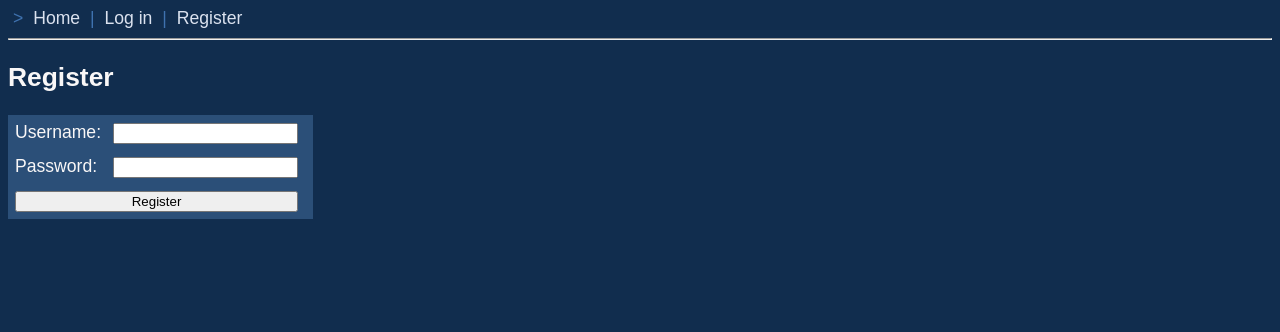
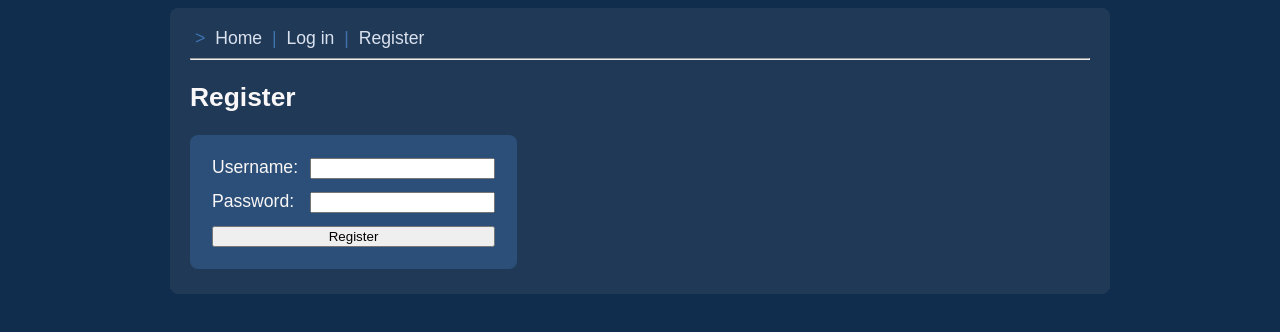
Before and after one commit to rikurauhala/hack-this, a React (Create React App) app in the folder web/: page /register in a window 1280 px wide. Shown: the top 332 px of the page. Built offline with nearby package versions, Linux system fonts and the light colour scheme.

Commit message:
Improve the styling of the site

```diff
--- a/web/src/App.tsx
+++ b/web/src/App.tsx
@@ -5,8 +5,23 @@ import Login from './pages/Login';
 import Register from './pages/Register';
 
 const App = (): JSX.Element => {
+  const styleMain = {
+    display: 'flex',
+    justifyContent: 'center',
+  };
+
+  const styleContainer = {
+    backgroundColor: '#1f3957',
+    borderRadius: '8px',
+    maxWidth: '900px',
+    padding: '20px',
+    width: '90%',
+  };
+
   return (
     <BrowserRouter>
+      <div id="main" style={styleMain}>
+        <div id="container" style={styleContainer}>
           <NavigationBar />
           <hr style={{ color: '#3F72AF' }} />
           <Routes>
@@ -14,6 +29,8 @@ const App = (): JSX.Element => {
             <Route element={<Login />} path="/login" />
             <Route element={<Register />} path="/register" />
           </Routes>
+        </div>
+      </div>
     </BrowserRouter>
   );
 };
--- a/web/src/components/registration/RegistrationForm.tsx
+++ b/web/src/components/registration/RegistrationForm.tsx
@@ -11,11 +11,16 @@ interface RegistrationFormProps {
 const RegistrationForm = (props: RegistrationFormProps): JSX.Element => {
   const { handleSubmit, password, setUsername, setPassword, username } = props;
 
+  const style = {
+    backgroundColor: '#2b4f78',
+    borderRadius: '8px',
+    display: 'inline-block',
+    margin: 'auto',
+    padding: '15px',
+  };
+
   return (
-    <form
-      onSubmit={(event: FormEvent<HTMLFormElement>) => handleSubmit(event)}
-      style={{ backgroundColor: '#2b4f78', width: '305px' }}
-    >
+    <form onSubmit={(event) => handleSubmit(event)} style={style}>
       <table>
         <tbody>
           <tr>
```
Lines whose indentation alone changed are shown as unchanged.
